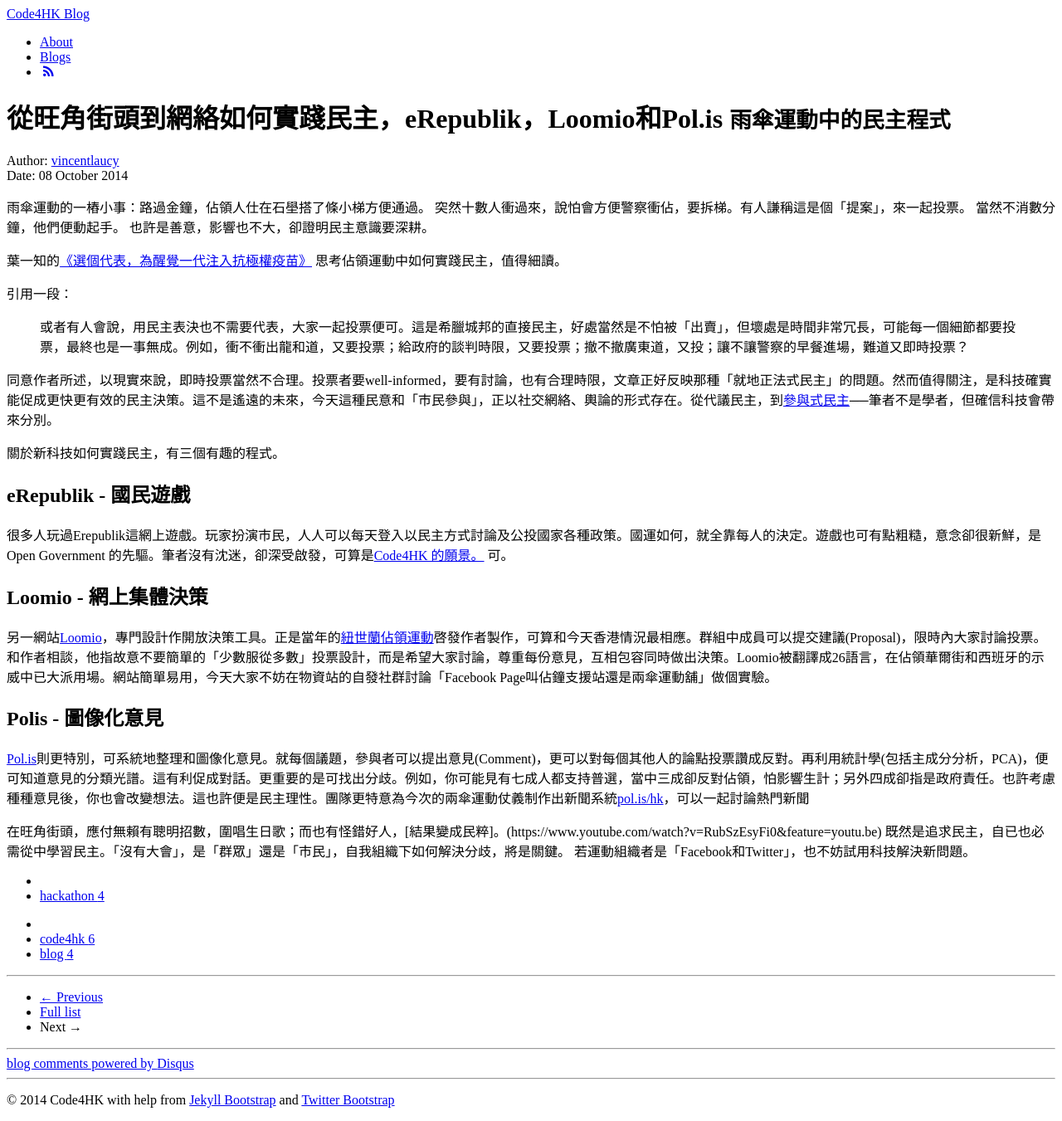
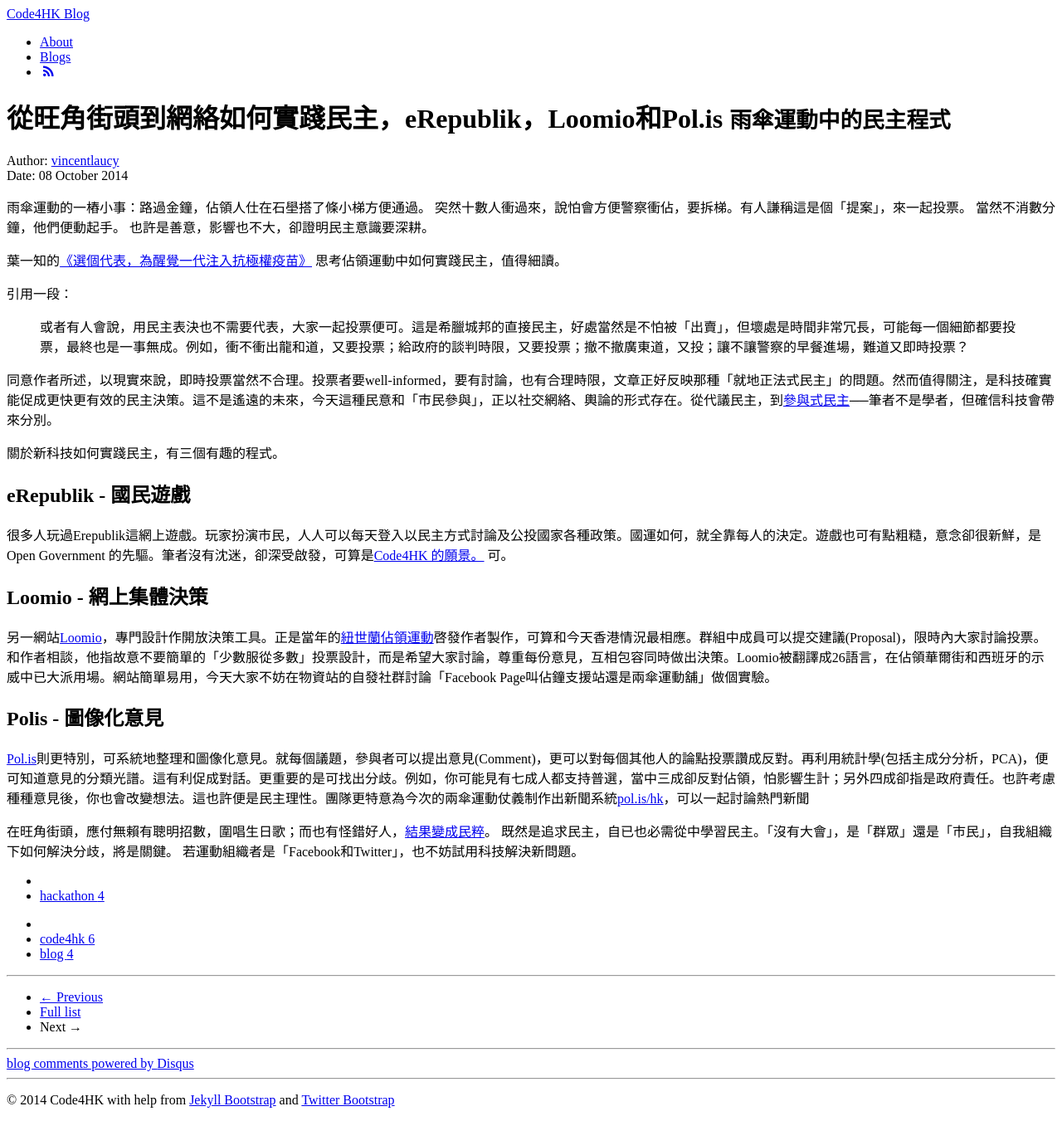
Before and after one commit to code4hk/code4hk.github.io, a Jekyll site: the page built from _posts/2014-10-08-erepublik-loomio-polis.md, in a window 1280 px wide. Shown: the whole page at 83% size. Built offline with Jekyll 4.4.1, drawn with Linux system fonts in a browser that asks for light colours; Markdown is read by kramdown in place of the engine named in the settings; comment, search, counter and statistics services are not loaded.

Commit message:
Update 2014-10-08-erepublik-loomio-polis.md

```diff
--- a/_posts/2014-10-08-erepublik-loomio-polis.md
+++ b/_posts/2014-10-08-erepublik-loomio-polis.md
@@ -36,5 +36,5 @@ tags : [code4hk, blog]
 [Pol.is](http://pol.is)則更特別，可系統地整理和圖像化意見。就每個議題，參與者可以提出意見(Comment)，更可以對每個其他人的論點投票讚成反對。再利用統計學(包括主成分分析，PCA)，便可知道意見的分類光譜。這有利促成對話。更重要的是可找出分歧。例如，你可能見有七成人都支持普選，當中三成卻反對佔領，怕影響生計；另外四成卻指是政府責任。也許考慮種種意見後，你也會改變想法。這也許便是民主理性。團隊更特意為今次的兩傘運動仗義制作出新聞系統[pol.is/hk](http://blog.code4.hk/tutorial/2014/10/07/pol-is-hk-tutorial/)，可以一起討論熱門新聞
 
 
-在旺角街頭，應付無賴有聰明招數，圍唱生日歌；而也有怪錯好人，[結果變成民粹]。(https://www.youtube.com/watch?v=RubSzEsyFi0&feature=youtu.be)
+在旺角街頭，應付無賴有聰明招數，圍唱生日歌；而也有怪錯好人，[結果變成民粹](https://www.youtube.com/watch?v=RubSzEsyFi0&feature=youtu.be)。
 既然是追求民主，自已也必需從中學習民主。「沒有大會」，是「群眾」還是「市民」，自我組織下如何解決分歧，將是關鍵。 若運動組織者是「Facebook和Twitter」，也不妨試用科技解決新問題。
```
